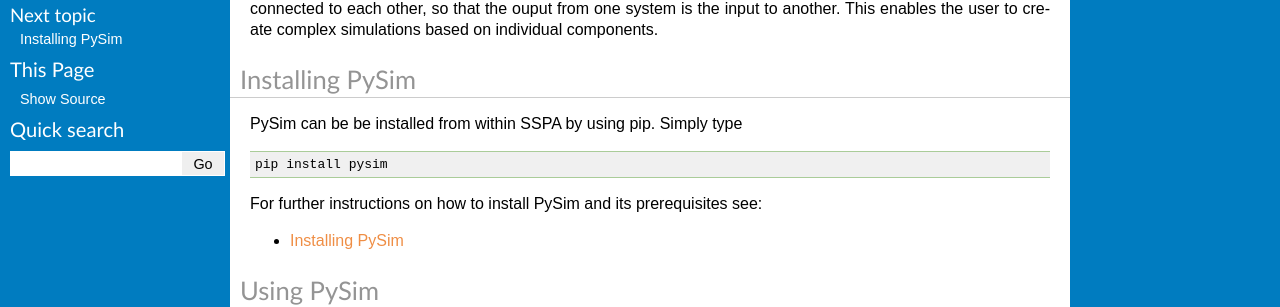
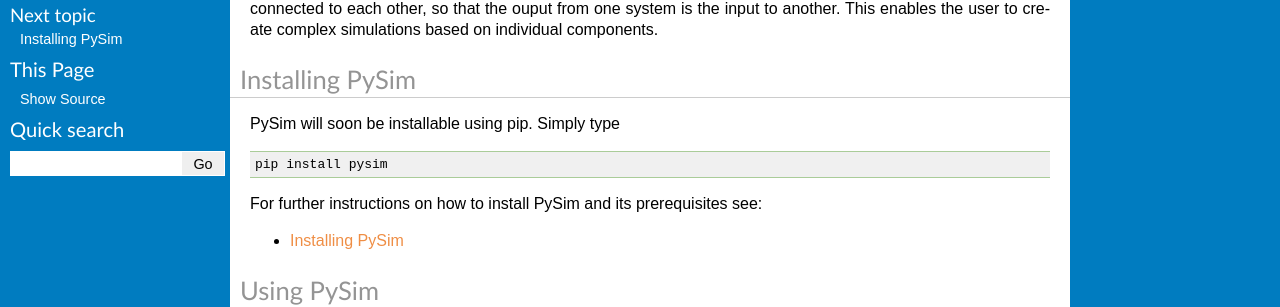
Before and after one commit to aldebjer/pysim, a Sphinx documentation site: the page built from doc/index.rst, in a window 1280 px wide. Shown: the part 192-499 px from the top of the page. Built offline with Sphinx 7.4.7, drawn with Linux system fonts in a browser that asks for light colours; formulas are drawn with MathJax 3.

Commit message:
updating docs

```diff
--- a/doc/index.rst
+++ b/doc/index.rst
@@ -13,7 +13,7 @@ create complex simulations based on individual components.
 
 Installing PySim
 ----------------
-PySim can be be installed from within SSPA by using pip. Simply type
+PySim will soon be installable using pip. Simply type
 
 .. code-block:: bash
 
```
